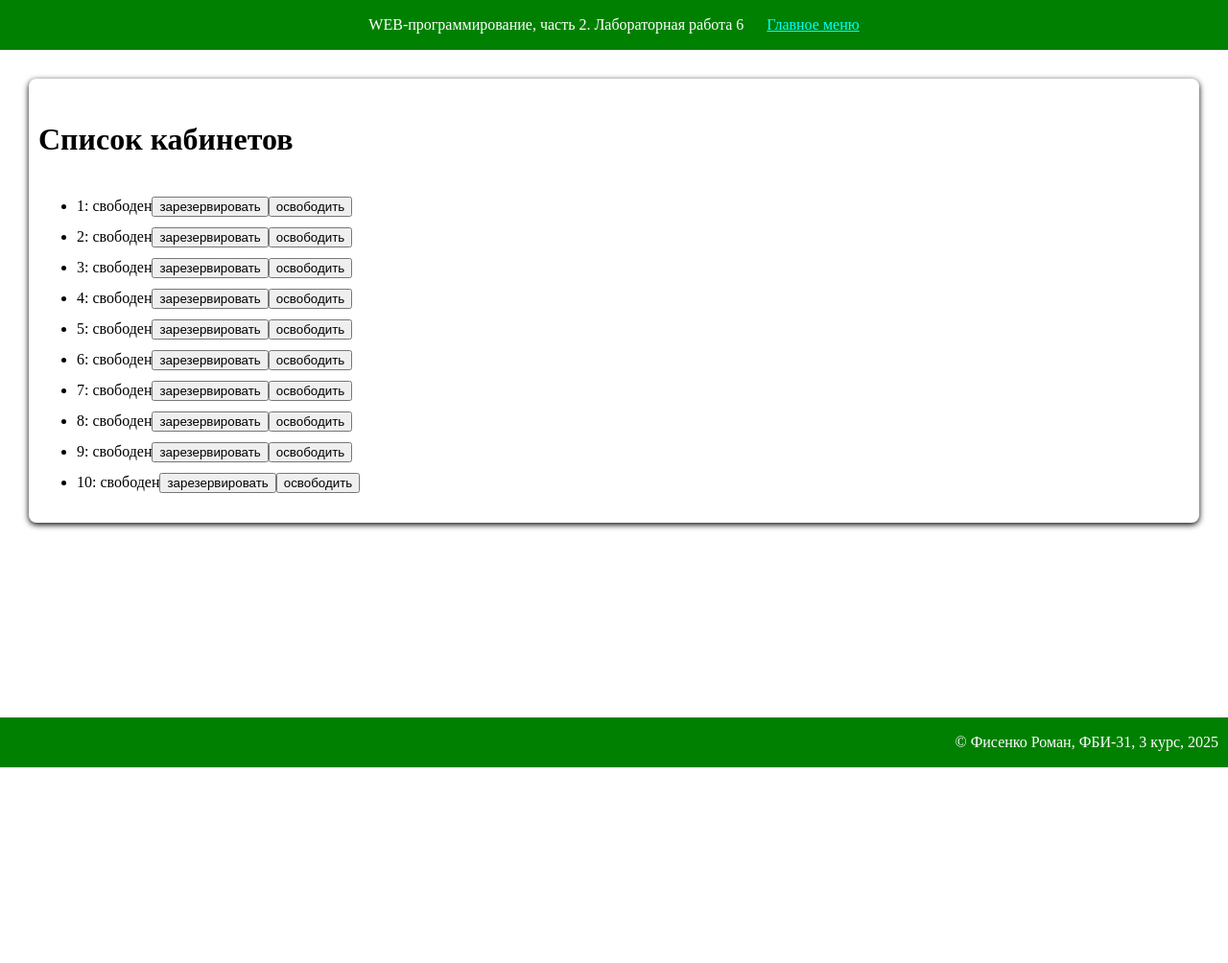
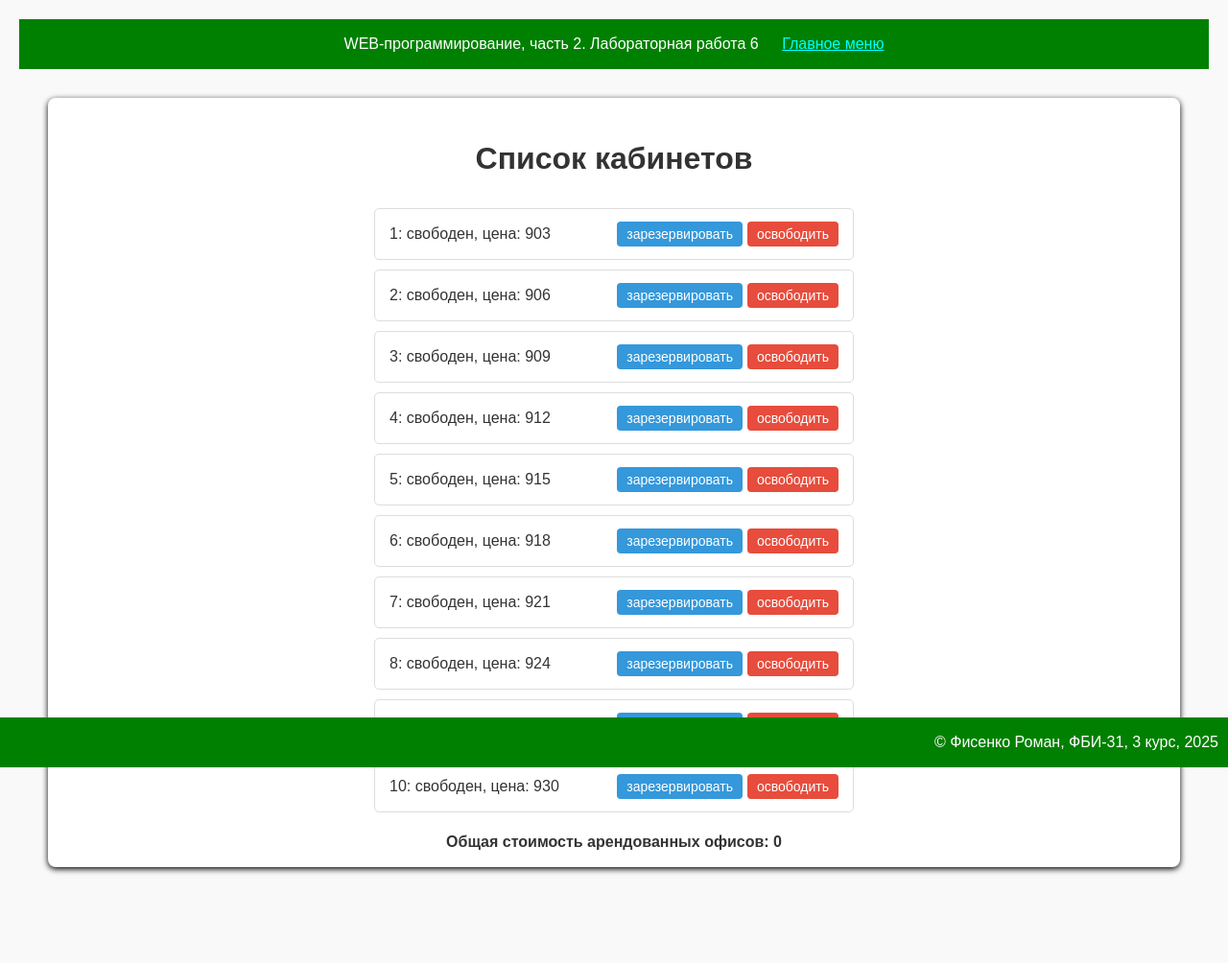
Before and after one commit to Romansen1412/web-back-labs, a Flask app: page /lab6/ in a window 1280 px wide. Shown: the whole page at 96% size. Before the commit the page ends 800 px from the top, so only its background shows below. Run offline with Flask 3, Linux system fonts and the light colour scheme.

Commit message:
Стили и стоимость

```diff
--- a/lab6.py
+++ b/lab6.py
@@ -4,7 +4,7 @@ lab6 = Blueprint('lab6', __name__)
 
 offices = []
 for i in range(1, 11):
-    offices.append({"number": i, "tenant": ""}) # tenant пустой - офис свободен
+    offices.append({"number": i, "tenant": "", "price": 900 + i*3}) # tenant пустой - офис свободен
 
 @lab6.route('/lab6/')
 def main():
--- a/templates/lab6/lab6.html
+++ b/templates/lab6/lab6.html
@@ -21,28 +21,42 @@ function getOfficeList() {
     .then(function(response) {
         return response.json();
     })
+
     .then(function(data) {
         // получаем массив офисов из ответа
         const office_list = data.result;
         const ul = document.getElementById('office-list');
+        let totalCost = 0;
 
         for (let i = 0; i < office_list.length; i++) {
             const office = office_list[i];
             const li = document.createElement('li');
-            li.innerText = `${office.number}: ${office.tenant || 'свободен'}`;
+            li.innerText = `${office.number}: ${office.tenant || 'свободен'}, цена: ${office.price}`;
 
             const bookingButton = document.createElement('button');
             bookingButton.innerText = 'зарезервировать';
             bookingButton.onclick = function() { booking(office.number); };
-            li.appendChild(bookingButton);
 
             const cancelButton = document.createElement('button');
             cancelButton.innerText = 'освободить';
             cancelButton.onclick = function() { cancelBooking(office.number); };
-            li.appendChild(cancelButton);
+
+            const buttonGroup = document.createElement('span');
+            buttonGroup.className = 'button-group';
+            buttonGroup.appendChild(bookingButton);
+            buttonGroup.appendChild(cancelButton);
+            li.appendChild(buttonGroup);
 
             ul.appendChild(li);
+
+            if (office.tenant !== '')
+            {
+                totalCost += office.price;
+            }
         }
+
+        const totalDiv = document.getElementById('total-cost');
+        totalDiv.innerText = `Общая стоимость арендованных офисов: ${totalCost}`;
     });
 
     // функция бронирования офиса
@@ -137,6 +151,78 @@ document.addEventListener('DOMContentLoaded', function() {
 {% endblock %}
 
 {% block main %}
+
+    <style>
+    body {
+        font-family: Arial, sans-serif;
+        background-color: #f9f9f9;
+        color: #333;
+        margin: 0;
+        padding: 20px;
+    }
+
+    h1 {
+        text-align: center;
+        margin-bottom: 20px;
+    }
+
+    #office-list {
+        list-style: none;
+        padding: 0;
+        max-width: 500px;
+        margin: 0 auto;
+    }
+
+    #office-list li {
+        display: flex;
+        justify-content: space-between;
+        align-items: center;
+        background-color: #fff;
+        border: 1px solid #ddd;
+        border-radius: 5px;
+        padding: 10px 15px;
+        margin-bottom: 10px;
+    }
+
+    .button-group {
+        display: flex;
+    }
+
+    .button-group button {
+        margin-left: 5px;
+        padding: 5px 10px;
+        border: none;
+        border-radius: 4px;
+        cursor: pointer;
+        font-size: 14px;
+    }
+
+    .button-group button:first-child {
+        background-color: #3498db;
+        color: white;
+    }
+
+    .button-group button:first-child:hover {
+        background-color: #2980b9;
+    }
+
+    .button-group button:last-child {
+        background-color: #e74c3c;
+        color: white;
+    }
+
+    .button-group button:last-child:hover {
+        background-color: #c0392b;
+    }
+
+    #total-cost {
+        text-align: center;
+        margin-top: 15px;
+        font-weight: bold;
+    }
+    </style>
+
     <h1>Список кабинетов</h1>
-    <ul id="office-list"></ul>
+    <ul id="office-list" style="max-width: 500px; margin: 0 auto; padding:0;"></ul>
+    <div id="total-cost" style="margin-top:15px; text-align:center; font-weight:bold;"></div>
 {% endblock %}
```
